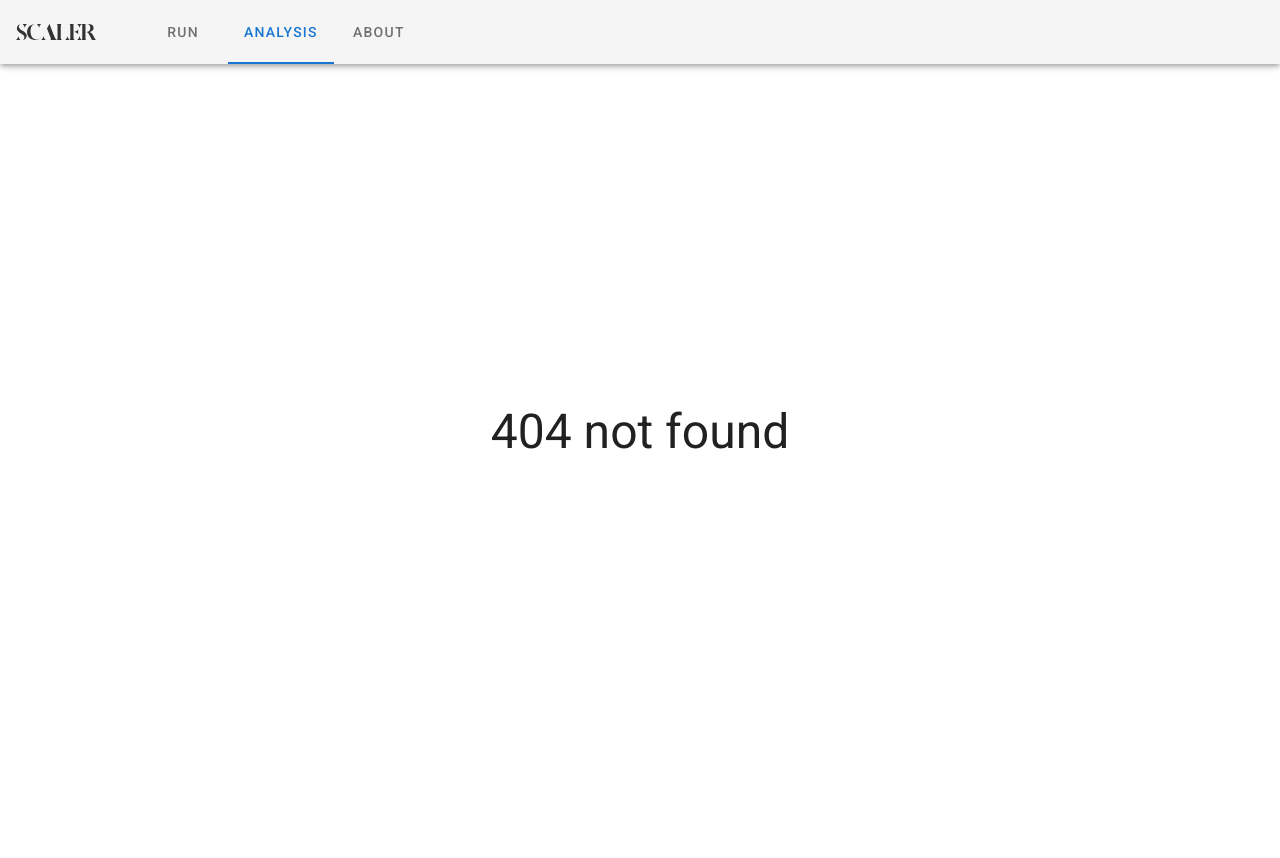
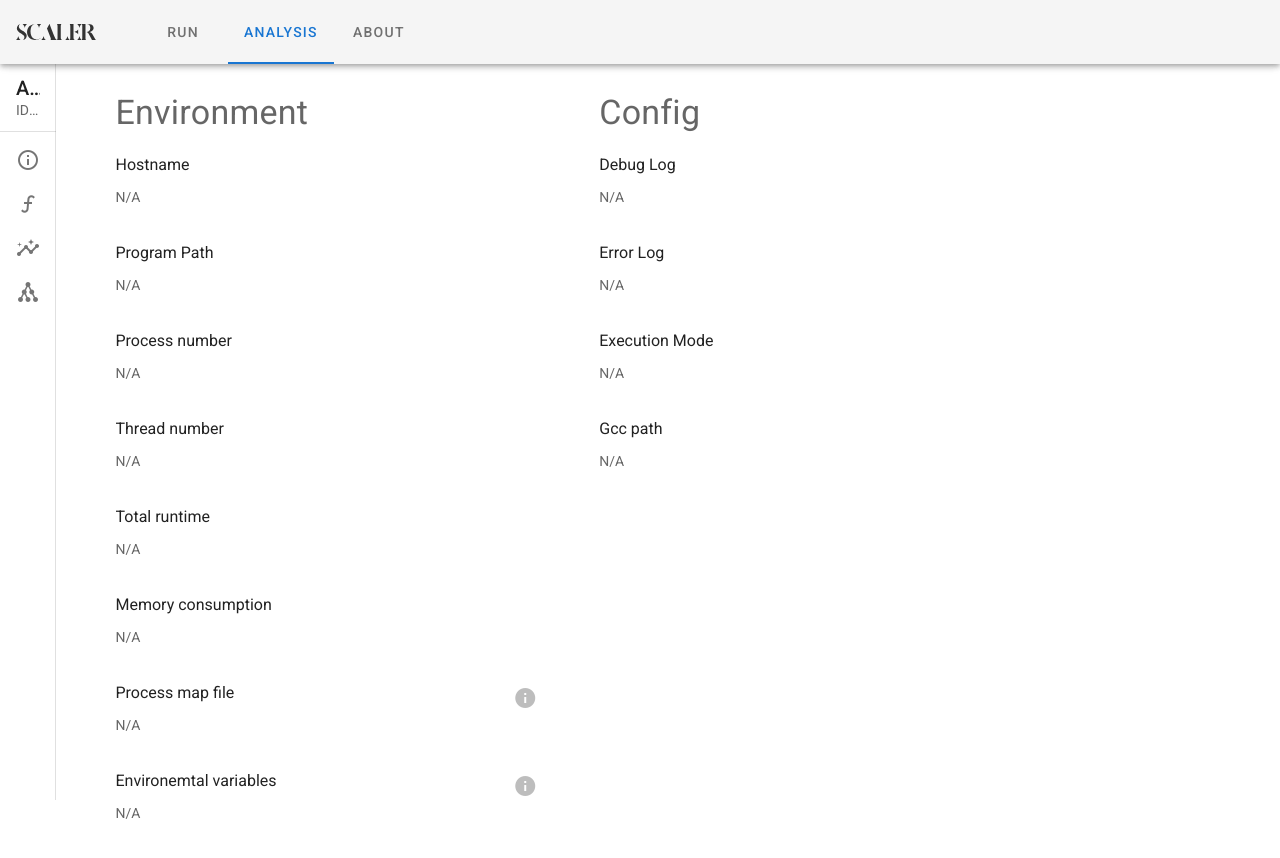
Before and after one commit to UTSASRG/Scaler, a Vue app in the folder Analyzer/webvisualizer/: page /analysis/1/execution in a window 1280 px wide. Before the commit this address had no page. Shown: the top 858 px of the page. Before the commit the page ends 800 px from the top, so only its background shows below. Built offline with nearby package versions, Linux system fonts and the light colour scheme.

Commit message:
Finish execution UI

```diff
--- a/Analyzer/webvisualizer/src/router/index.js
+++ b/Analyzer/webvisualizer/src/router/index.js
@@ -24,7 +24,29 @@ const routes = [
     path: '/analysis/:id',
     name: 'Analysis',
     component: () => import('@/views/Analysis/Analysis.vue'),
-    props: true
+    props: true,
+    children: [
+      {
+        path: 'execution',
+        component: () => import('@/views/Analysis/Components/Execution.vue')
+      },
+      {
+        path: 'symbol',
+        component: () => import('@/views/Analysis/Components/Symbol.vue')
+      },
+      {
+        path: 'time',
+        component: () => import('@/views/Analysis/Components/Time.vue')
+      },
+      {
+        path: 'callgraph',
+        component: () => import('@/views/Analysis/Components/CallGraph.vue')
+      },
+      {
+        path: '',
+        redirect: '/analysis'
+      }
+    ]
   },
   {
     path: '/run',
--- a/Analyzer/webvisualizer/src/views/Analysis/Analysis.vue
+++ b/Analyzer/webvisualizer/src/views/Analysis/Analysis.vue
@@ -1,6 +1,6 @@
 <template>
-  <div class="home">
-    <v-navigation-drawer v-model="drawer" permanent expand-on-hover clipped app>
+  <v-container>
+    <v-navigation-drawer v-model="drawer" permanent expand-on-hover clipped app mini-variant>
       <v-list-item>
         <v-list-item-content>
           <v-list-item-title class="text-h6">Analyzing</v-list-item-title>
@@ -10,7 +10,12 @@
       <v-divider></v-divider>
 
       <v-list dense nav>
-        <v-list-item v-for="item in menuItems" :key="item.id" link>
+        <v-list-item
+          v-for="item in menuItems"
+          :key="item.id"
+          link
+          :href="itemIdPath(id, item.path)"
+        >
           <v-list-item-icon>
             <v-icon>{{ item.icon }}</v-icon>
           </v-list-item-icon>
@@ -21,8 +26,8 @@
         </v-list-item>
       </v-list>
     </v-navigation-drawer>
-    Hello
-  </div>
+    <router-view> </router-view>
+  </v-container>
 </template>
 
 <script>
@@ -41,24 +46,33 @@ export default {
         id: 0,
         title: "Execution",
         icon: "mdi-information-outline",
+        path: "execution",
       },
       {
         id: 1,
         title: "Symbols",
         icon: "mdi-function",
+        path: "symbol",
       },
       {
         id: 2,
         title: "Time analysis",
         icon: "mdi-chart-timeline-variant-shimmer",
+        path: "time",
       },
       {
         id: 3,
         title: "Call graph",
         icon: "mdi-graph",
+        path: "callgraph",
       },
     ],
   }),
+  methods: {
+    itemIdPath: function(id, itemPath) {
+      return "/analysis/"+id + "/" + itemPath;
+    },
+  },
   props: ["id"],
   model: {},
   beforeMount() {
--- /dev/null
+++ b/Analyzer/webvisualizer/src/views/Analysis/Components/CallGraph.vue
@@ -0,0 +1,19 @@
+<template>
+  <div class="home">
+    CallGraph
+  </div>
+</template>
+
+<script>
+// @ is an alias to /src
+// import Welcome from "@/components/Welcome.vue";
+
+export default {
+  name: "",
+  components: {
+    // Welcome,
+  },
+  prop: {},
+  model: {},
+};
+</script>
--- /dev/null
+++ b/Analyzer/webvisualizer/src/views/Analysis/Components/Execution.vue
@@ -0,0 +1,101 @@
+<template>
+  <v-container>
+    <v-row>
+      <v-col sm="12" md="5">
+        <v-list subheader three-line>
+          <v-subheader class="text-h4">Environment</v-subheader>
+
+          <v-list-item v-for="item in executionItems" :key="item.key">
+            <v-list-item-content>
+              <v-list-item-title>{{ item.key }}</v-list-item-title>
+              <v-list-item-subtitle>{{ item.val }}</v-list-item-subtitle>
+            </v-list-item-content>
+            <v-list-item-action v-if="item.extra">
+              <v-btn icon @click="showDialog(item.key, item.extra, true)">
+                <v-icon color="grey lighten-1">mdi-information</v-icon>
+              </v-btn>
+            </v-list-item-action>
+          </v-list-item>
+        </v-list>
+      </v-col>
+      <v-col ms="12" md="5">
+        <v-list subheader three-line>
+          <v-subheader class="text-h4">Config</v-subheader>
+
+          <v-list-item v-for="item in configItems" :key="item.key">
+            <v-list-item-content>
+              <v-list-item-title>{{ item.key }}</v-list-item-title>
+              <v-list-item-subtitle>{{ item.val }}</v-list-item-subtitle>
+            </v-list-item-content>
+            <v-list-item-action v-if="item.extra">
+              <v-btn icon @click="showDialog(item.key, item.extra, true)">
+                <v-icon color="grey lighten-1">mdi-information</v-icon>
+              </v-btn>
+            </v-list-item-action>
+          </v-list-item>
+        </v-list>
+      </v-col>
+    </v-row>
+
+    <v-dialog v-model="isDialogShown" scrollable max-width="600px">
+      <v-card>
+        <v-card-title>{{ dialogTitle }}</v-card-title>
+        <v-divider></v-divider>
+        <v-card-text style="height: 300px">
+          {{ dialogText }}
+        </v-card-text>
+        <v-divider></v-divider>
+        <v-card-actions>
+          <v-btn color="blue darken-1" text @click="showDialog('', '', false)">
+            Close
+          </v-btn>
+        </v-card-actions>
+      </v-card>
+    </v-dialog>
+  </v-container>
+</template>
+
+<script>
+// @ is an alias to /src
+// import Welcome from "@/components/Welcome.vue";
+
+export default {
+  name: "",
+  components: {
+    // Welcome,
+  },
+  prop: {},
+  model: {},
+  data() {
+    return {
+      isDialogShown: false,
+      dialogText: "",
+      dialogTitle: "",
+      selectedItem: 1,
+      executionItems: [
+        { key: "Hostname", val: "N/A" },
+        { key: "Program Path", val: "N/A" },
+        { key: "Process number", val: "N/A" },
+        { key: "Thread number", val: "N/A" },
+        { key: "Total runtime", val: "N/A" },
+        { key: "Memory consumption", val: "N/A" },
+        { key: "Process map file", val: "N/A", extra: "N/A" },
+        { key: "Environemtal variables", val: "N/A", extra: "N/A" },
+      ],
+      configItems: [
+        { key: "Debug Log", val: "N/A" },
+        { key: "Error Log", val: "N/A" },
+        { key: "Execution Mode", val: "N/A" },
+        { key: "Gcc path", val: "N/A" }
+      ],
+    };
+  },
+  methods: {
+    showDialog: function (title, content, shouldShow) {
+      this.dialogTitle = title;
+      this.dialogText = content;
+      this.isDialogShown = shouldShow;
+    },
+  },
+};
+</script>
--- /dev/null
+++ b/Analyzer/webvisualizer/src/views/Analysis/Components/Symbol.vue
@@ -0,0 +1,19 @@
+<template>
+  <div class="home">
+    Symbol
+  </div>
+</template>
+
+<script>
+// @ is an alias to /src
+// import Welcome from "@/components/Welcome.vue";
+
+export default {
+  name: "",
+  components: {
+    // Welcome,
+  },
+  prop: {},
+  model: {},
+};
+</script>
--- /dev/null
+++ b/Analyzer/webvisualizer/src/views/Analysis/Components/Time.vue
@@ -0,0 +1,19 @@
+<template>
+  <div class="home">
+    Time
+  </div>
+</template>
+
+<script>
+// @ is an alias to /src
+// import Welcome from "@/components/Welcome.vue";
+
+export default {
+  name: "",
+  components: {
+    // Welcome,
+  },
+  prop: {},
+  model: {},
+};
+</script>
```
Also changed, not shown: Analyzer/webvisualizer/src/App.vue (+12 -6 lines), Analyzer/webvisualizer/src/views/Analysis/TimeAnalysis.vue (deleted, +0 -23 lines).
